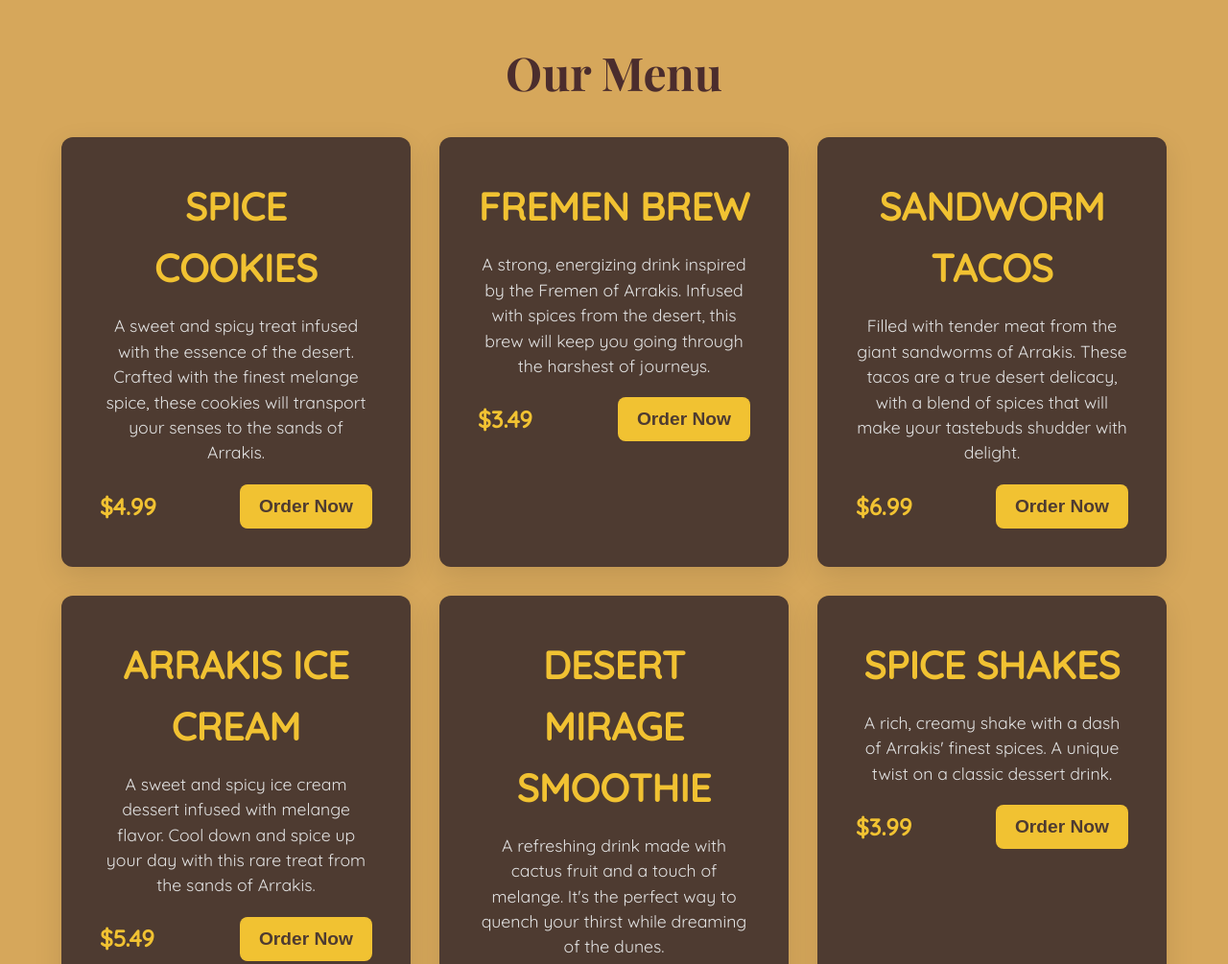
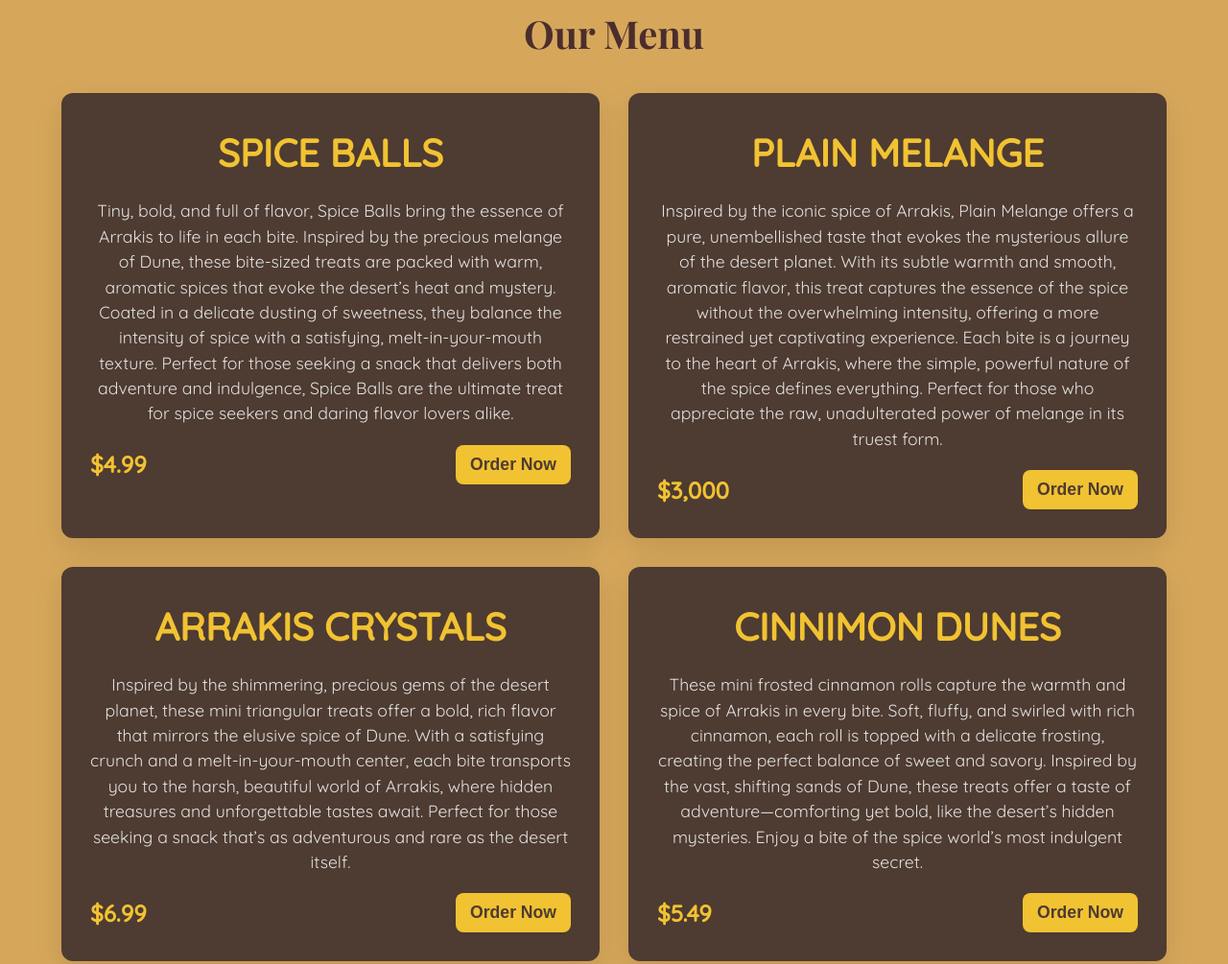
Before and after one commit to joeatyourmomshouse/food-truck-web-page, a plain HTML site: page index.html in a window 1280 px wide. Shown: the part 339-1344 px from the top of the page at 96% size. Drawn offline with nearby package versions, Linux system fonts and the light colour scheme.

Commit message:
I added js file

```diff
--- a/index.html
+++ b/index.html
@@ -7,8 +7,8 @@
     <title>The Spice Wagon | Dune Inspired Food Truck</title>
     <link rel="SHORTCUT ICON" href="logo.ico" type="image/x-icon">
     <link rel="stylesheet" href="styles.css">
-    <link href="https://fonts.googleapis.com/css2?family=Playfair+Display:wght@700&family=Quicksand:wght@400;500&display=swap" rel="stylesheet">
-    <icon></icon>
+    <link rel="script" href="script.js">
+        <link href="https://fonts.googleapis.com/css2?family=Playfair+Display:wght@700&family=Quicksand:wght@400;500&display=swap" rel="stylesheet">
 </head>
 <body>
 
@@ -32,8 +32,8 @@
 
                 <!-- Spice Cookies -->
                 <div class="menu-item">
-                    <h3>Spice Cookies</h3>
-                    <p>A sweet and spicy treat infused with the essence of the desert. Crafted with the finest melange spice, these cookies will transport your senses to the sands of Arrakis.</p>
+                    <h3>Spice balls</h3>
+                    <p>Tiny, bold, and full of flavor, Spice Balls bring the essence of Arrakis to life in each bite. Inspired by the precious melange of Dune, these bite-sized treats are packed with warm, aromatic spices that evoke the desert’s heat and mystery. Coated in a delicate dusting of sweetness, they balance the intensity of spice with a satisfying, melt-in-your-mouth texture. Perfect for those seeking a snack that delivers both adventure and indulgence, Spice Balls are the ultimate treat for spice seekers and daring flavor lovers alike.</p>
                     <div class="price-container">
                         <span class="price">$4.99</span>
                         <button class="order-button">Order Now</button>
@@ -42,18 +42,18 @@
 
                 <!-- Fremen Brew -->
                 <div class="menu-item">
-                    <h3>Fremen Brew</h3>
-                    <p>A strong, energizing drink inspired by the Fremen of Arrakis. Infused with spices from the desert, this brew will keep you going through the harshest of journeys.</p>
+                    <h3>plain melange</h3>
+                    <p>Inspired by the iconic spice of Arrakis, Plain Melange offers a pure, unembellished taste that evokes the mysterious allure of the desert planet. With its subtle warmth and smooth, aromatic flavor, this treat captures the essence of the spice without the overwhelming intensity, offering a more restrained yet captivating experience. Each bite is a journey to the heart of Arrakis, where the simple, powerful nature of the spice defines everything. Perfect for those who appreciate the raw, unadulterated power of melange in its truest form.</p>
                     <div class="price-container">
-                        <span class="price">$3.49</span>
+                        <span class="price">$3,000</span>
                         <button class="order-button">Order Now</button>
                     </div>
                 </div>
 
                 <!-- Sandworm Tacos -->
                 <div class="menu-item">
-                    <h3>Sandworm Tacos</h3>
-                    <p>Filled with tender meat from the giant sandworms of Arrakis. These tacos are a true desert delicacy, with a blend of spices that will make your tastebuds shudder with delight.</p>
+                    <h3>Arrakis Crystals</h3>
+                    <p>Inspired by the shimmering, precious gems of the desert planet, these mini triangular treats offer a bold, rich flavor that mirrors the elusive spice of Dune. With a satisfying crunch and a melt-in-your-mouth center, each bite transports you to the harsh, beautiful world of Arrakis, where hidden treasures and unforgettable tastes await. Perfect for those seeking a snack that’s as adventurous and rare as the desert itself.</p>
                     <div class="price-container">
                         <span class="price">$6.99</span>
                         <button class="order-button">Order Now</button>
@@ -62,8 +62,8 @@
 
                 <!-- Arrakis Ice Cream -->
                 <div class="menu-item">
-                    <h3>Arrakis Ice Cream</h3>
-                    <p>A sweet and spicy ice cream dessert infused with melange flavor. Cool down and spice up your day with this rare treat from the sands of Arrakis.</p>
+                    <h3>cinnimon dunes</h3>
+                    <p>These mini frosted cinnamon rolls capture the warmth and spice of Arrakis in every bite. Soft, fluffy, and swirled with rich cinnamon, each roll is topped with a delicate frosting, creating the perfect balance of sweet and savory. Inspired by the vast, shifting sands of Dune, these treats offer a taste of adventure—comforting yet bold, like the desert’s hidden mysteries. Enjoy a bite of the spice world’s most indulgent secret.</p>
                     <div class="price-container">
                         <span class="price">$5.49</span>
                         <button class="order-button">Order Now</button>
--- a/styles.css
+++ b/styles.css
@@ -12,6 +12,7 @@ body {
     color: #d1c9c1; /* Light gray text */
     line-height: 1.6;
     overflow-x: hidden;
+    scroll-behavior: smooth; /* Enables smooth scrolling across the entire page */
 }
 
 /* Container */
@@ -123,7 +124,7 @@ section.menu h2 {
 }
 
 .order-button:hover {
-    background-color: #d1b50e;
+    background-color: #d18a0e;
 }
 
 /* Footer Styles */
@@ -141,7 +142,7 @@ footer .footer-text {
 }
 
 /* Mobile Responsiveness */
-@media (max-width: 768px) {
+@media (max-width: 3000px) {
     header h1 {
         font-size: 2.8em;
     }
```
Also changed, not shown: script.js (added, +22 -0 lines).
